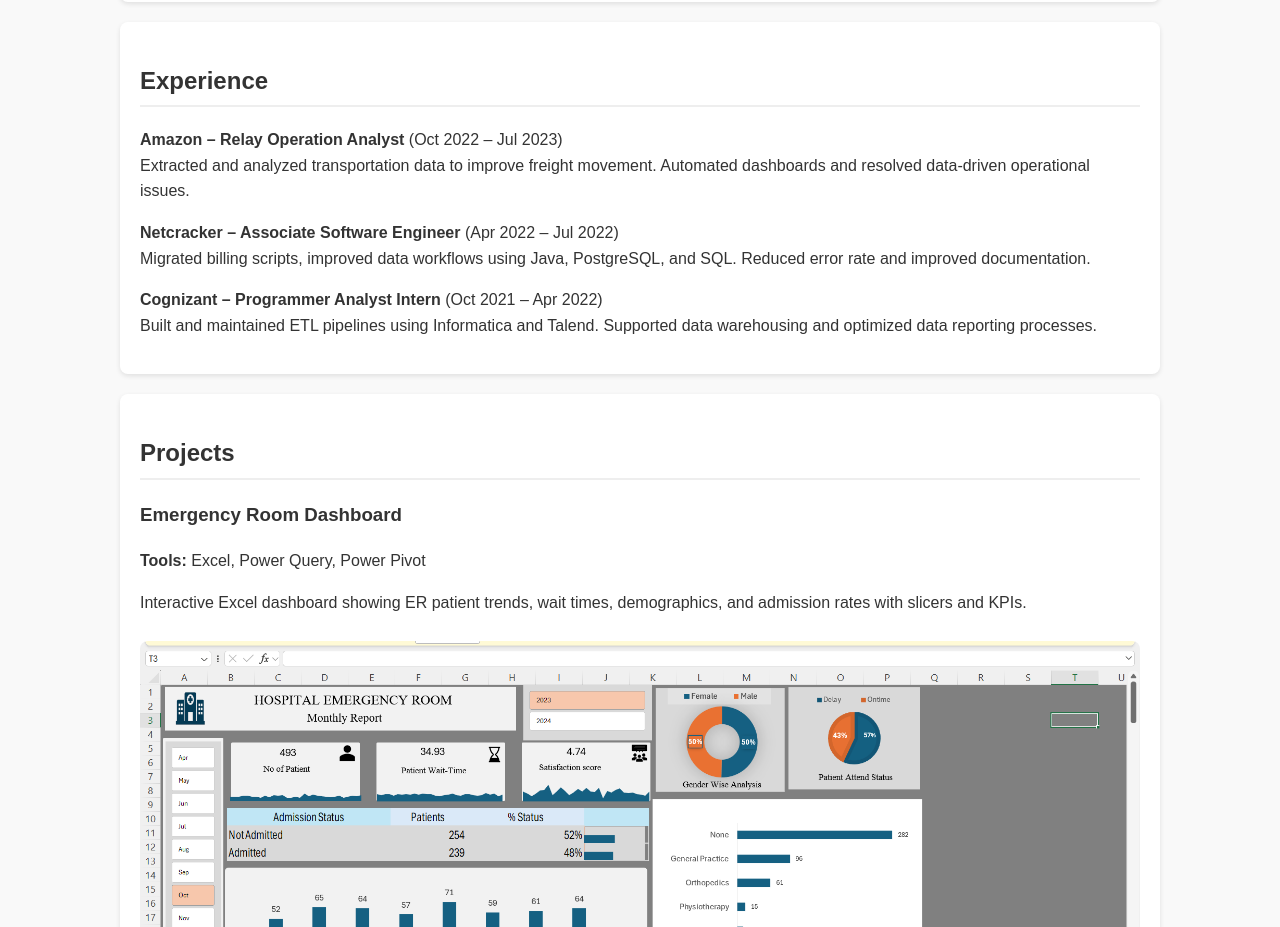
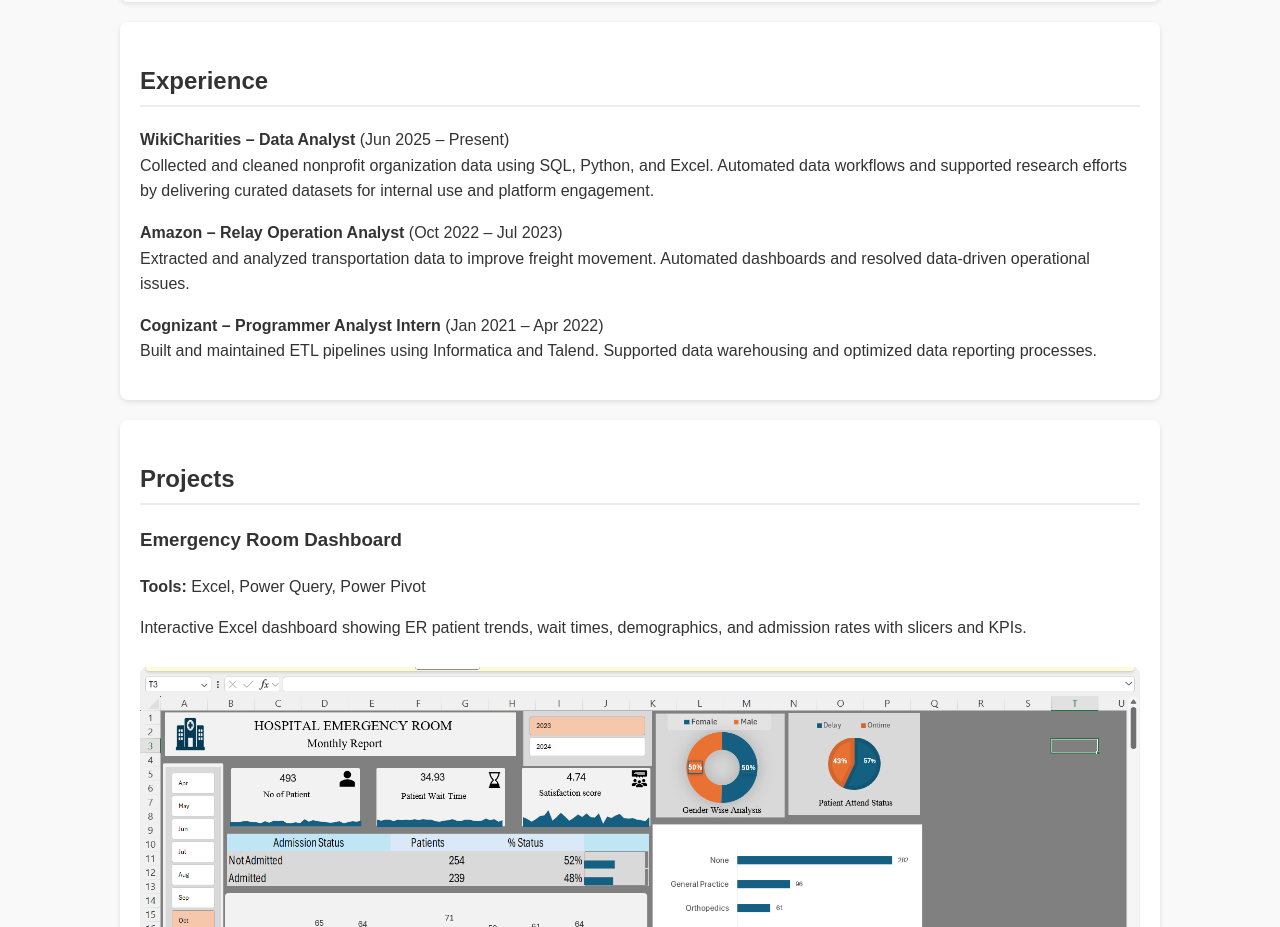
Before and after one commit to sujeeth26/Sujeethreddy_Sithagari_Portfolio, a plain HTML site: page index.html in a window 1280 px wide. Shown: the part 1020-1947 px from the top of the page. Drawn offline with nearby package versions, Linux system fonts and the light colour scheme.

Commit message:
Update index.html

```diff
--- a/index.html
+++ b/index.html
@@ -97,13 +97,13 @@
 
   <section id="experience" data-aos="fade-up">
     <h2>Experience</h2>
+   <p><strong>WikiCharities – Data Analyst</strong> (Jun 2025 – Present)<br>
+    Collected and cleaned nonprofit organization data using SQL, Python, and Excel. Automated data workflows and supported research efforts by delivering curated datasets for internal use and platform engagement.</p>
+
     <p><strong>Amazon – Relay Operation Analyst</strong> (Oct 2022 – Jul 2023)<br>
     Extracted and analyzed transportation data to improve freight movement. Automated dashboards and resolved data-driven operational issues.</p>
 
-    <p><strong>Netcracker – Associate Software Engineer</strong> (Apr 2022 – Jul 2022)<br>
-    Migrated billing scripts, improved data workflows using Java, PostgreSQL, and SQL. Reduced error rate and improved documentation.</p>
-
-    <p><strong>Cognizant – Programmer Analyst Intern</strong> (Oct 2021 – Apr 2022)<br>
+    <p><strong>Cognizant – Programmer Analyst Intern</strong> (Jan 2021 – Apr 2022)<br>
     Built and maintained ETL pipelines using Informatica and Talend. Supported data warehousing and optimized data reporting processes.</p>
   </section>
 
```
